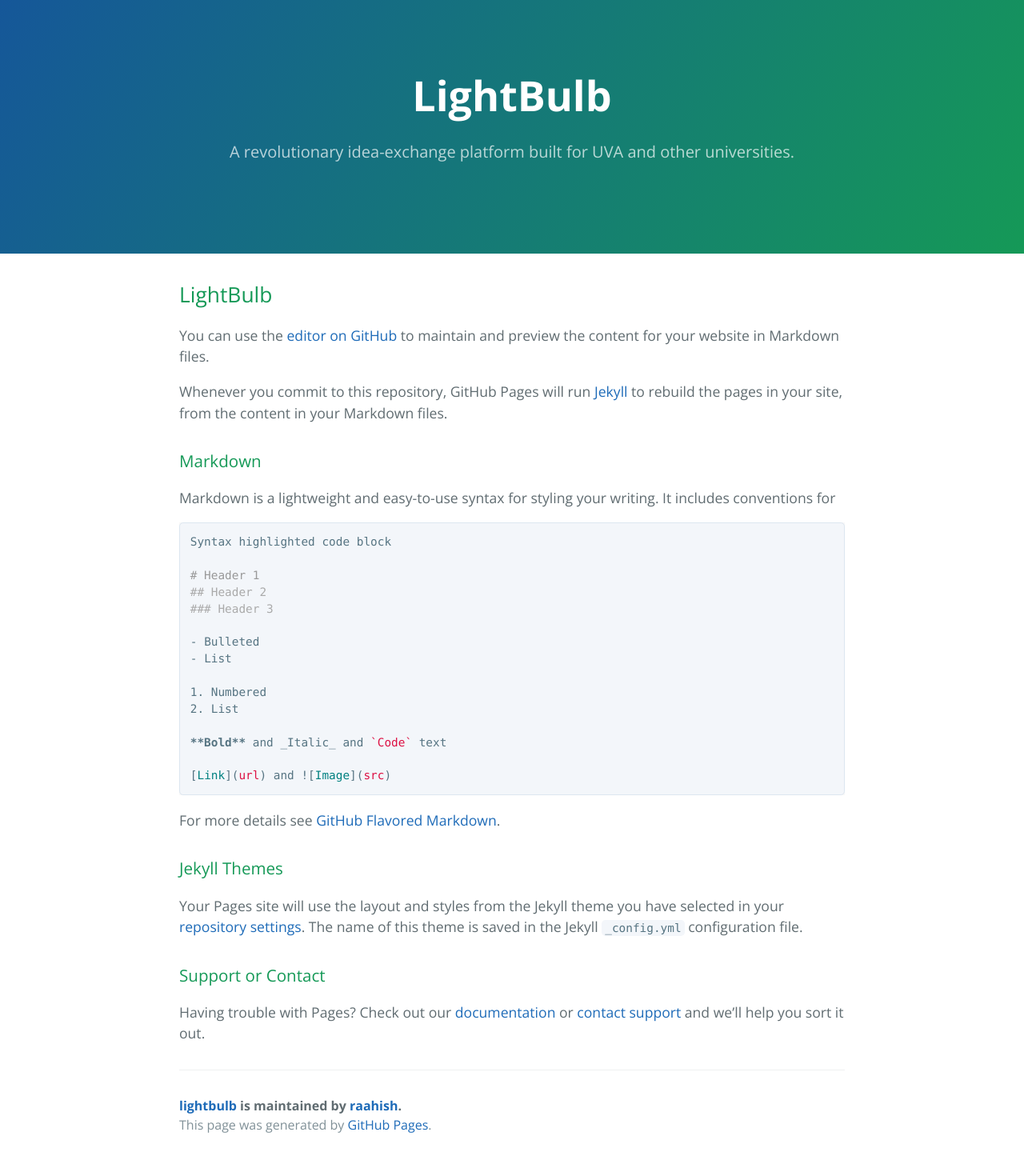
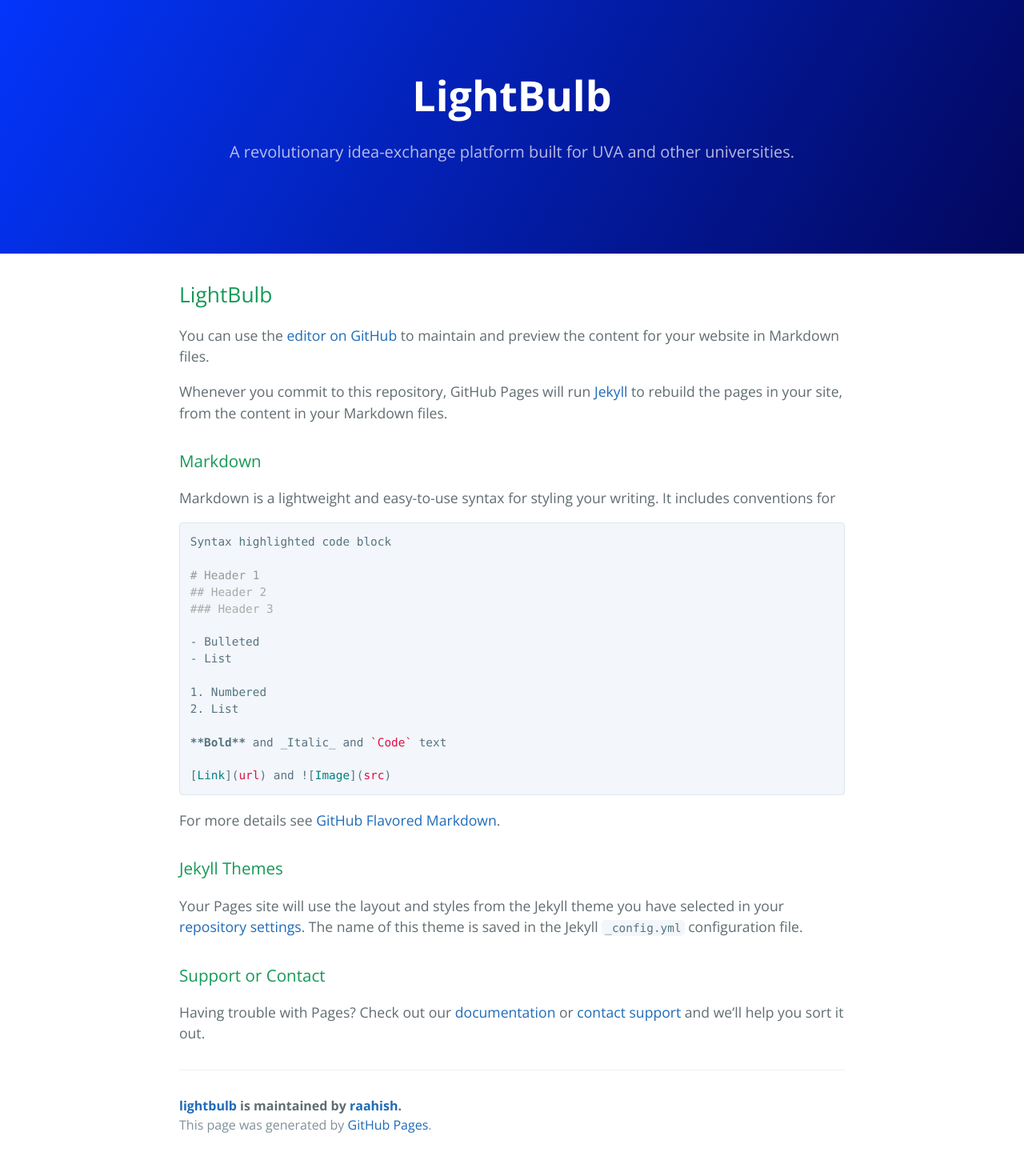
Before and after one commit to raahish/lightbulb, a Jekyll site: the page built from README.md, in a window 1280 px wide. Shown: the whole page at 80% size. Built offline with Jekyll 4.4.1, drawn with Linux system fonts in a browser that asks for light colours; our own code applies the rules of GitHub Pages for plain Markdown files.

Commit message:
Update variables.scss

```diff
--- a/_sass/variables.scss
+++ b/_sass/variables.scss
@@ -4,8 +4,8 @@ $medium-breakpoint: 42em !default;
 
 // Headers
 $header-heading-color: #fff !default;
-$header-bg-color: #159957 !default;
-$header-bg-color-secondary: #155799 !default;
+$header-bg-color: #03075c !default;
+$header-bg-color-secondary: #0335fb !default;
 
 // Text
 $section-headings-color: #159957 !default;
```
